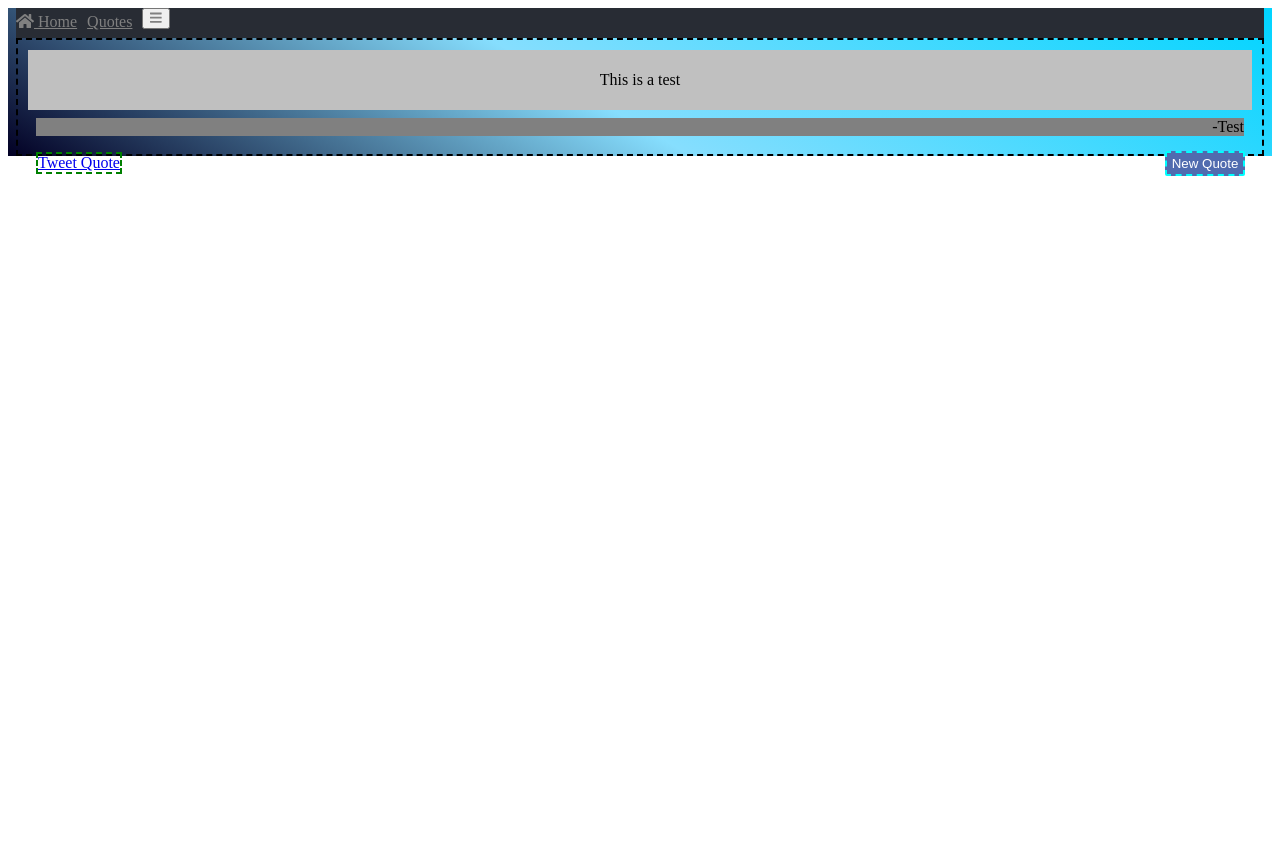
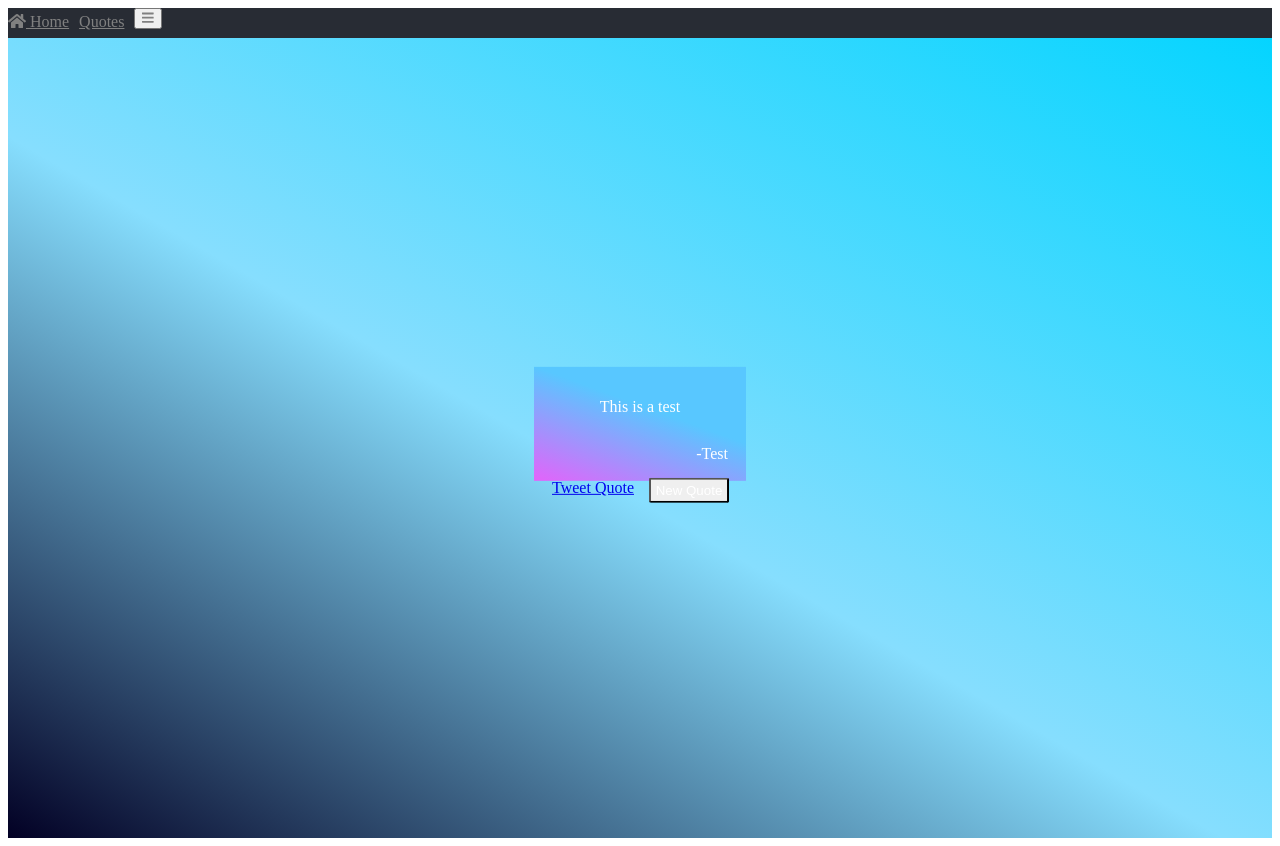
Before and after one commit to x4A6179/js-projects, a React (Create React App) app in the folder fcc-projects/quote-machine/: page / in a window 1280 px wide. Before the commit the page ends 800 px from the top, so only its background shows below. Built offline with nearby package versions, Linux system fonts and the light colour scheme.

Commit message:
created background gradient, complimented centered quote div color gradient

```diff
--- a/fcc-projects/quote-machine/src/App.css
+++ b/fcc-projects/quote-machine/src/App.css
@@ -11,7 +11,18 @@
 .App-link {
   color: #61dafb;
 }
-
+.quote-container {
+  min-height: 100vh;
+  position: relative;
+}
+.quote-container body {
+  margin: 0;
+  position: absolute;
+  top: 50%;
+  left: 50%;
+  margin-right: -50%;
+  transform: translate(-50%, -50%);
+}
 @keyframes App-logo-spin {
   from {
     transform: rotate(0deg);
--- a/fcc-projects/quote-machine/src/App.js
+++ b/fcc-projects/quote-machine/src/App.js
@@ -5,12 +5,16 @@ import Navbar from './components/Navbar';
 function App() {
   return (
     <div className="App">
-      <body>
+      <div>
         <header className="App-header">
           <Navbar />
         </header>
-        <Quote />
-      </body>
+      </div>
+      <div className='quote-container'>
+        <body>
+          <Quote />
+        </body>
+      </div>
     </div>
   );
 }
--- a/fcc-projects/quote-machine/src/components/Quote.css
+++ b/fcc-projects/quote-machine/src/components/Quote.css
@@ -2,24 +2,25 @@
   text-align: center;
   margin: auto;
   padding: 10px;
-  border: 2px dashed black;
 }
 .quote-text {
   padding: 5px;
-  background: silver;
+  color: #FFF;
+}
+
+#quote-box {
+  background: linear-gradient(200deg, rgba(88,199,255,1) 40%, rgba(227,99,250,1) 100%);
 }
 
 .quote-author {
-  background: grey;
+  color: #FFF;
   text-align: right;
   margin: .5rem;
 }
 #new-quote {
-  border: 2px dashed cyan;
   float: right;
   position: relative;
   display: block;
-  background-color: #506BAF;
   color: #FFF;
   border-radius: 2px;
   padding: 3px 5px;
@@ -32,7 +33,6 @@
 }
 
 #tweet-quote {
-  border: 2px dashed green;
   float: left;
   position: relative;
   display: block;
```
